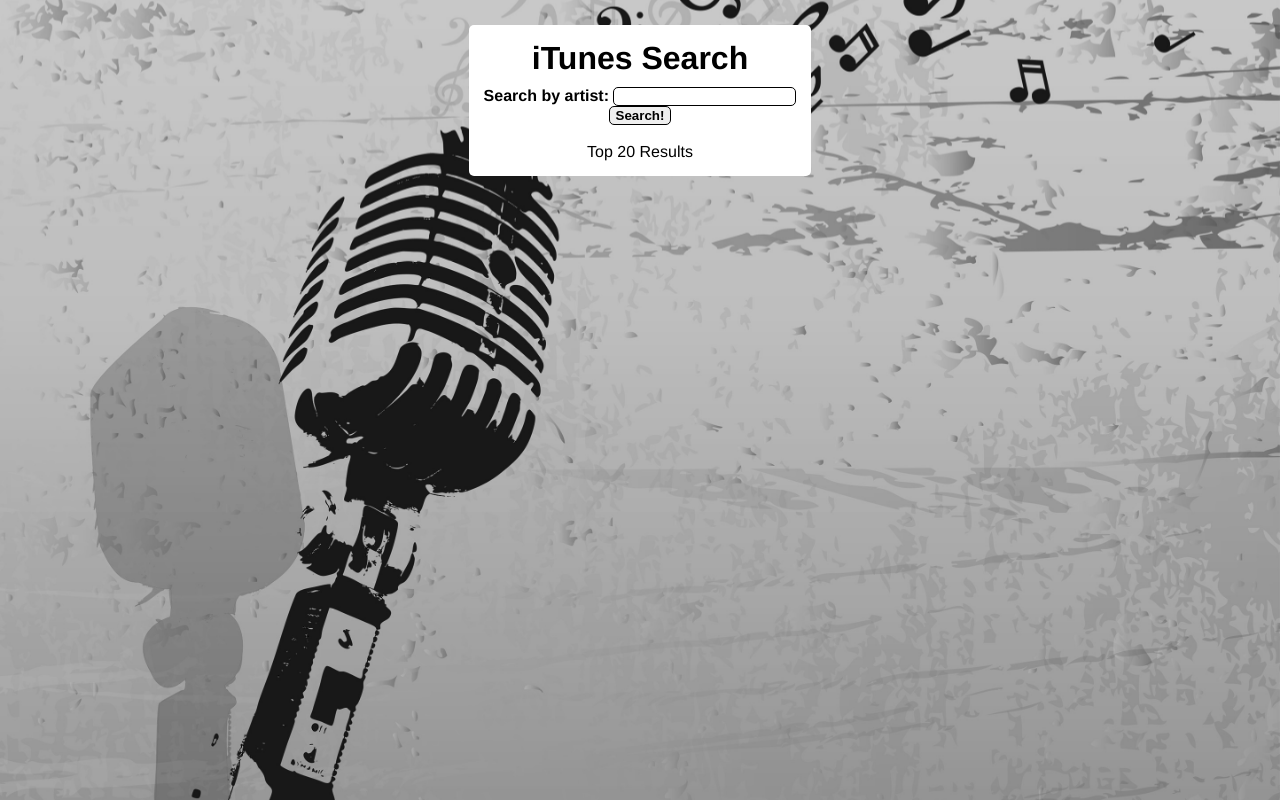
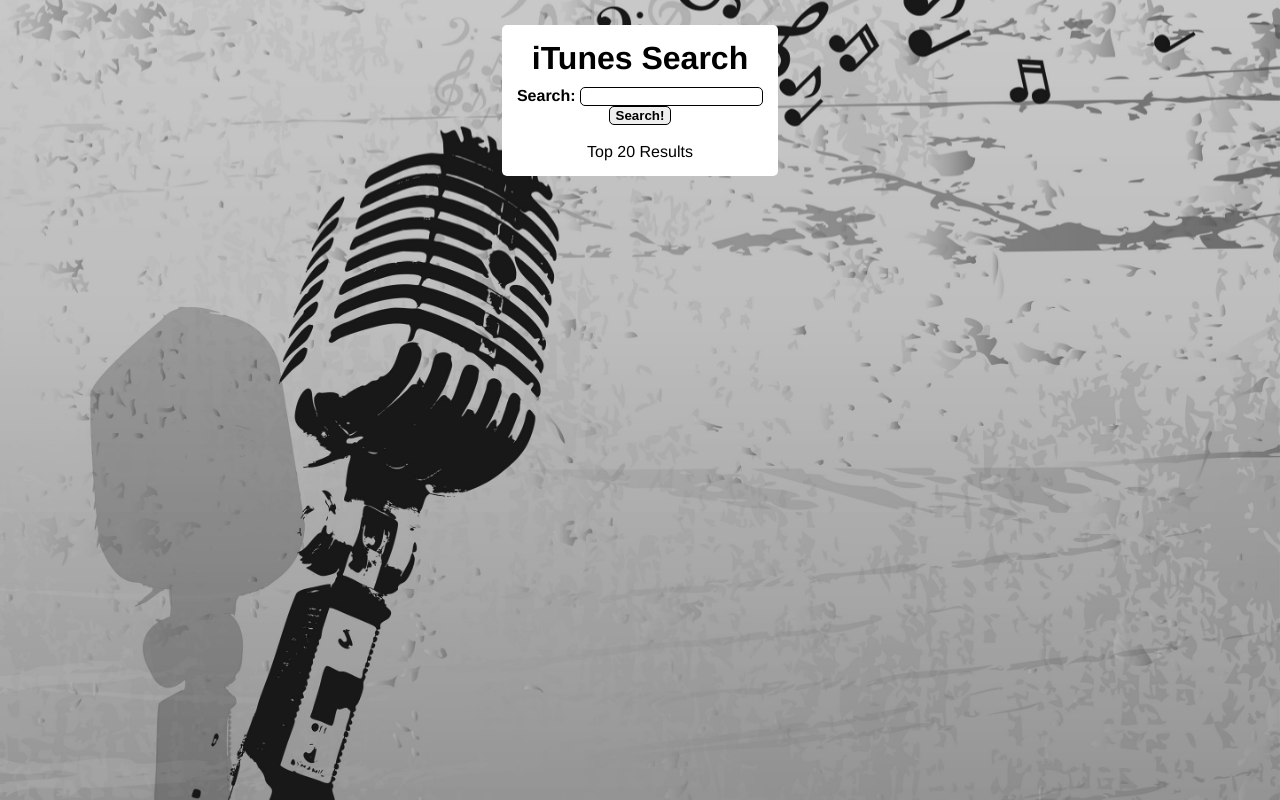
Before and after one commit to irene-rojas/itunes-react, a React (Create React App) app: page / in a window 1280 px wide. Built offline with nearby package versions, Linux system fonts and the light colour scheme.

Commit message:
gh-pages

```diff
--- a/src/App.js
+++ b/src/App.js
@@ -43,7 +43,7 @@
                 <h1>iTunes Search</h1>
 
                 <form onSubmit={this.onSubmit} className="searchBar">
-                    <strong>Search by artist: <input value={this.state.term} onChange={this.onChange} /></strong>
+                    <strong>Search: <input value={this.state.term} onChange={this.onChange} /></strong>
                     <br></br>
                     <button><strong>Search!</strong></button>
                 </form>
```
